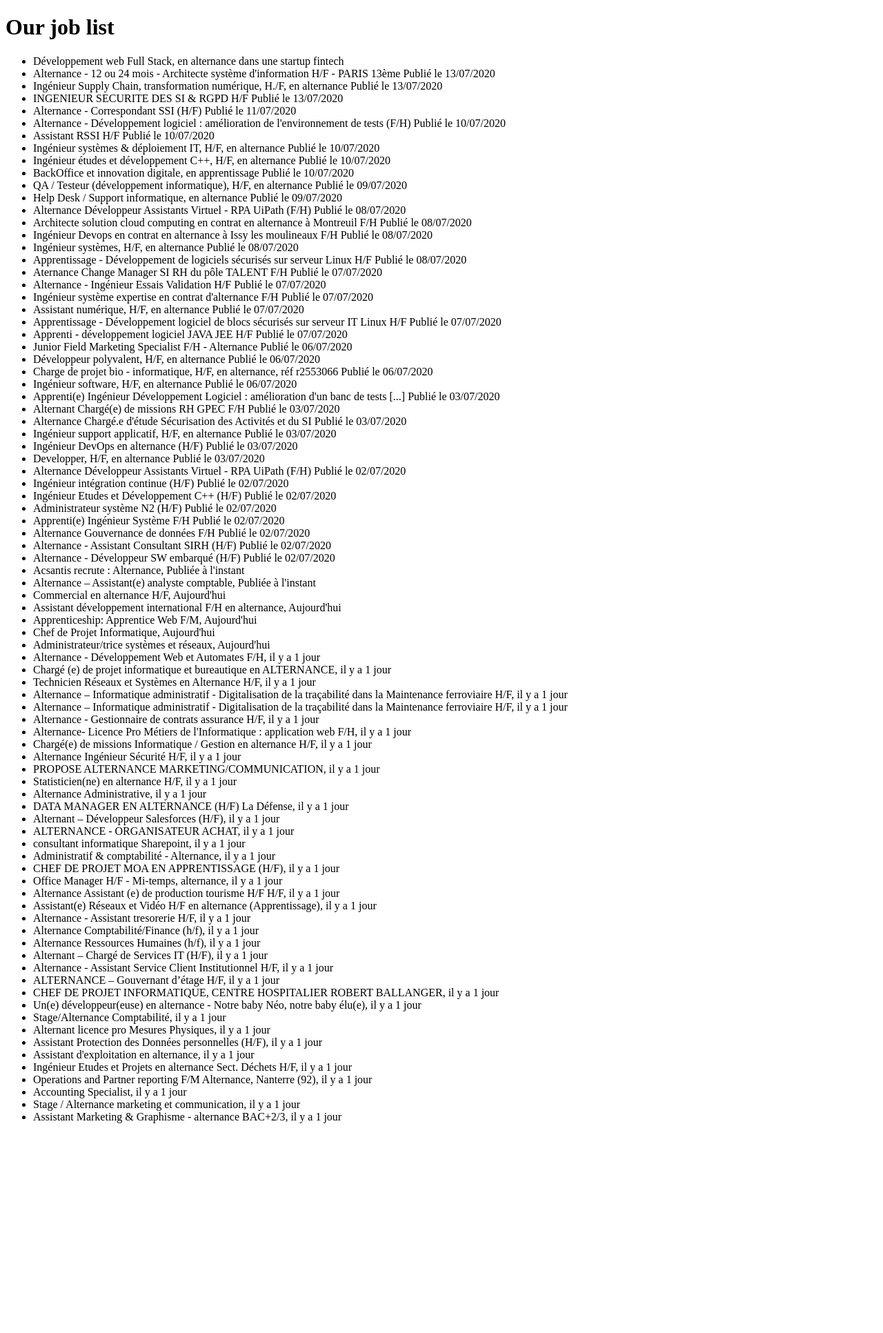
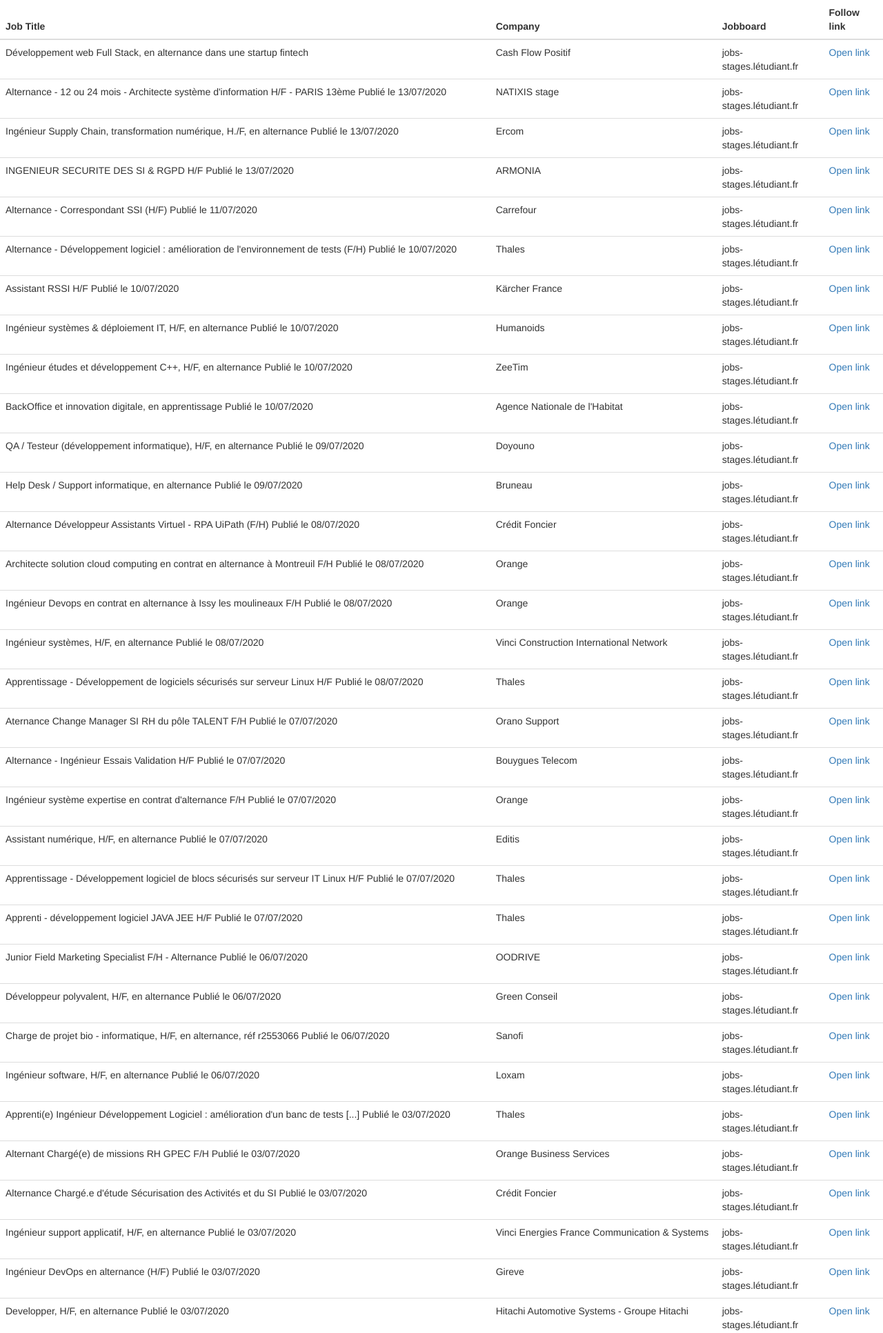
Before and after one commit to o-djabir/jobboard-web-scraper, a Django app: page /webScraper/ in a window 1280 px wide. Shown: the top 1932 px of the page at 69% size. Before the commit the page ends 1628 px from the top, so only its background shows below. Run offline with Django 3.2, Linux system fonts and the light colour scheme; data comes from the database, SQL or seed files in the repository; both versions use the stored data as it was after the commit; some libraries are stand-ins or nearby versions.

Commit message:
commit from home, 14th of july

```diff
--- a/webScraper/management/commands/scrape.py
+++ b/webScraper/management/commands/scrape.py
@@ -95,7 +95,7 @@
         for a in div.find_all(name="a", attrs={"data-tn-element":"jobTitle"}):
             link = "https://www.indeed.fr" + a["href"]
             links.append(link)
-    links.reverse()
+    #links.reverse()
     return (links)
 
 # function to extract all links from letudiant
@@ -104,7 +104,7 @@
     for div in soup.find_all(name="div", attrs={"class":"c-search-result__main"}):
         for a in div.find_all(name="a", attrs={"class":"c-search-result__title"}):
             links.append("https://jobs-stages.letudiant.fr" + a["href"])
-    links.reverse()
+    #links.reverse()
     return (links)
 
 
--- a/webScraper/templates/webScraper/job_list.html
+++ b/webScraper/templates/webScraper/job_list.html
@@ -3,15 +3,30 @@
 <head>
 <meta charset="UTF-8">
 <title>Insert title here</title>
+<link rel="stylesheet" href="https://stackpath.bootstrapcdn.com/bootstrap/3.4.1/css/bootstrap.min.css" integrity="sha384-HSMxcRTRxnN+Bdg0JdbxYKrThecOKuH5zCYotlSAcp1+c8xmyTe9GYg1l9a69psu" crossorigin="anonymous">
 </head>
 <body>
 
-<h1>Our job list</h1>
-<ul>
-	{% for list in job_list %}
-  		<li> {{list}} </li>
-  	{% endfor %}
-</ul>
+<table class="table">
+	<thead>
+		<tr>
+			<th scope="col">Job Title</th>
+			<th scope="col">Company</th>
+			<th scope="col">Jobboard</th>
+			<th scope="col">Follow link</th>
+		</tr>
+	</thead>
+	<tbody>
+		{% for job in job_list %}
+			<tr>
+				<td>{{job.job_title}}</th>
+				<td>{{job.company_name}}</th>
+				<td>{{job.jobboard}}</th>
+				<td><a href="{{job.job_link}}" target="_blank">Open link</a></th>
+			</tr>
+		{% endfor %}
+	</tbody>
+</table>
 
 </body>
 </html>
```
Also changed, not shown: db.sqlite3.
